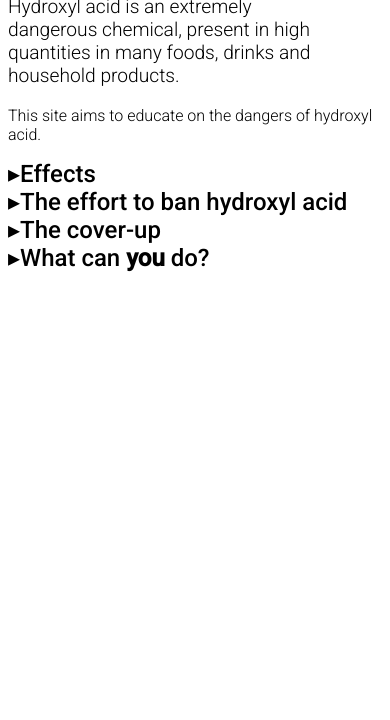
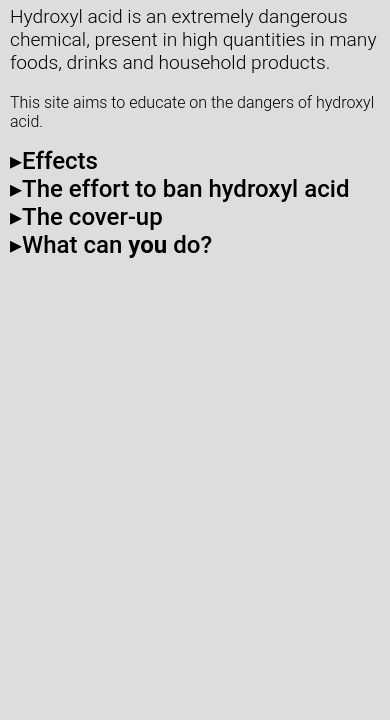
Before and after one commit to Rand0mUsers/Rand0mUsers.github.io, a plain HTML site: page index.html in a window 390 px wide. Shown: the part 124-844 px from the top of the page. Drawn offline with nearby package versions, Linux system fonts and the light colour scheme.

Commit message:
Extra responsive & noselects

```diff
--- a/index.html
+++ b/index.html
@@ -6,7 +6,7 @@
         <script src="https://ajax.googleapis.com/ajax/libs/jquery/3.3.1/jquery.min.js" integrity="sha384-tsQFqpEReu7ZLhBV2VZlAu7zcOV+rXbYlF2cqB8txI/8aZajjp4Bqd+V6D5IgvKT" crossorigin="anonymous"></script>
         <script src="interactivity.js"></script>
         <link rel="stylesheet" href="style.css">
-        <link href="https://fonts.googleapis.com/css?family=Roboto:300,500" rel="stylesheet">
+        <link href="https://fonts.googleapis.com/css?family=Work+Sans:300,500" rel="stylesheet">
         <title>The dangers of hydroxyl acid</title>
     </head>
     <body>
@@ -85,6 +85,7 @@
                 politican's careers overnight.</p>
         </div>
 
+
         <h2 class="toggle">▸What can <strong>you</strong> do?</h2>
         <div class="togglebox">
             <div class="floatleft textcon">
--- a/style.css
+++ b/style.css
@@ -1,3 +1,23 @@
+html {
+    height: 100%;
+    background-color: #DDD;
+}
+
+body {
+    max-width: 1200px;
+    margin: 0 auto;
+    padding: 10px;
+}
+
+h1, h2, h3, p, li, figcaption, a {
+    -webkit-touch-callout: none;    /* iOS Safari */
+    -webkit-user-select: none;      /* Safari */
+    -khtml-user-select: none;       /* Konqueror HTML */
+    -moz-user-select: none;         /* Firefox */
+    -ms-user-select: none;          /* Internet Explorer/Edge */
+    user-select: none;              /* Chrome, Opera, others */
+}
+
 h1, h2 {
     font-family: 'Roboto', sans-serif;
     font-weight: 500;
```
